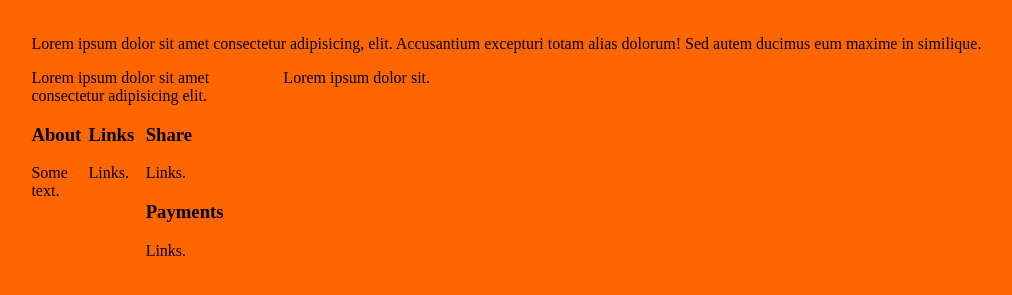
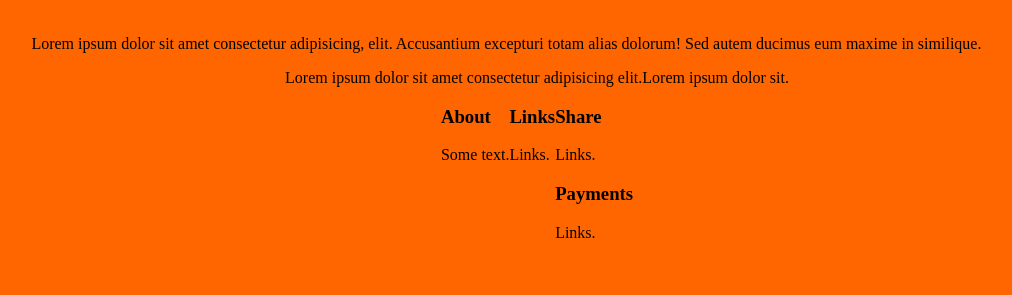
Before and after one commit to SergeyDobrinyn/gulp, a website: page src/index.html in a window 1280 px wide. Shown: the part 69-364 px from the top of the page, without its empty margins (103-1115 px from the left). Drawn offline with nearby package versions, Linux system fonts and the light colour scheme; files that its build step writes are made by us from their sources.

Commit message:
Update main.scss

```diff
--- a/src/scss/main.scss
+++ b/src/scss/main.scss
@@ -8,18 +8,20 @@ body {
   width: 80%;
   margin: 0 auto;
   display: flex;
-  flex-direction: row;
-  flex-wrap: wrap;
+  flex-direction: column;
+  flex-wrap: nowrap;
+  align-items: center;
+}
 .cont {
   display: flex;
   flex-direction: row;
   flex-wrap: wrap;
+  flex-grow: 1;
+  flex-shrink: 1;
   justify-content: space-between;
   align-items: flex-start;
+}
 .block {
-      flex-basis: 20%;
   flex-grow: 1;
   flex-shrink: 1;
 }
-  }
-}
```
Lines whose indentation alone changed are shown as unchanged.
